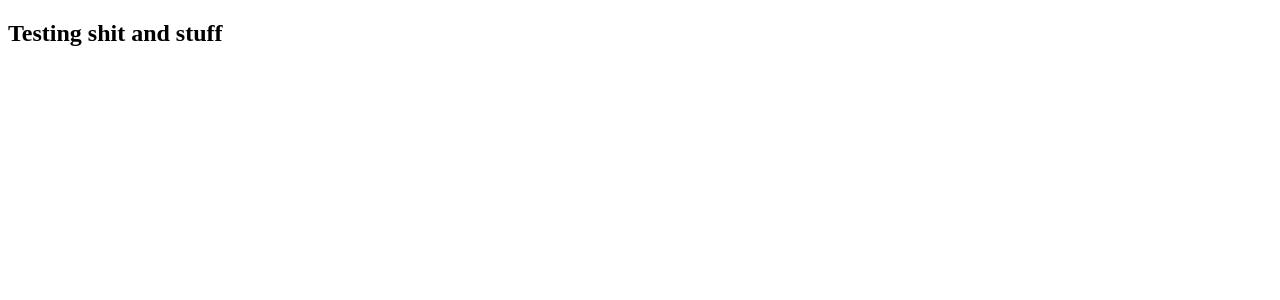
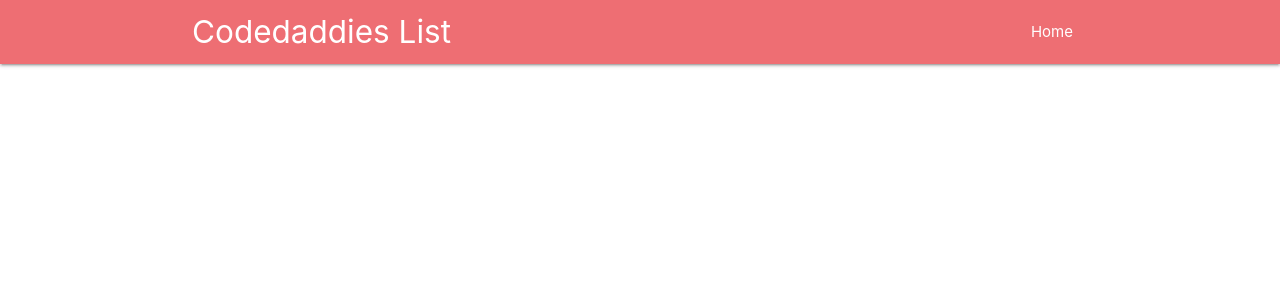
Before and after one commit to awaisZtabs/craigs, a Django app: page / in a window 1280 px wide. Shown: the top 300 px of the page. Run offline with Django 3.2, Linux system fonts and the light colour scheme.

Commit message:
HTML a bit:

```diff
--- a/templates/base.html
+++ b/templates/base.html
@@ -1,11 +1,24 @@
+{% load static %}
 <!DOCTYPE html>
 <html lang="en">
 <head>
     <meta charset="UTF-8">
-    <meta name="viewport" content="width=device-width, initial-scale=1.0">
-    <title>Craigs List</title>
+    <title>Codedaddies List</title>
+    <meta charset="UTF-8" />
+    <meta name="viewport" content="width=device-width, initial-scale=1" />
+    <link rel="stylesheet" href="{% static " css/style.css" %}">
+    <link rel="stylesheet" href="https://cdnjs.cloudflare.com/ajax/libs/materialize/1.0.0/css/materialize.min.css">
+    <link href="https://fonts.googleapis.com/icon?family=Material+Icons" rel="stylesheet">
+
 </head>
 <body>
-    <h2>Testing shit and stuff</h2>
+<nav>
+    <div class="container nav-wrapper">
+        <a href="/" class="brand-logo">Codedaddies List</a>
+        <ul id="nav-mobile" class="right">
+            <li><a href="/">Home</a></li>
+        </ul>
+    </div>
+</nav>
 </body>
 </html>
```
